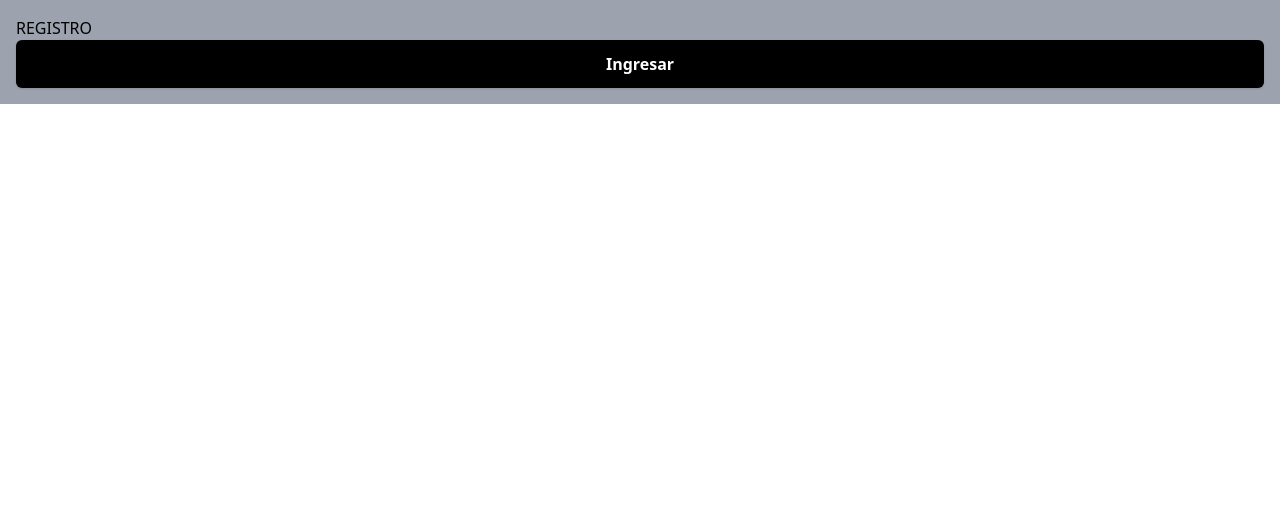
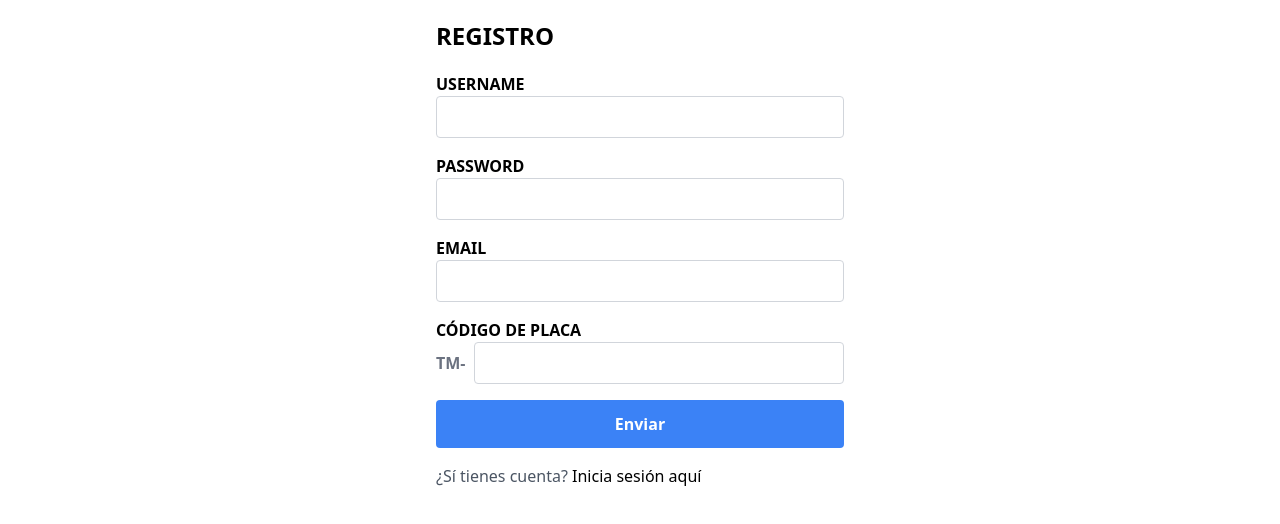
Before and after one commit to LordPanda04/ArquiPulsadores, a React (Vite) app: page /register in a window 1280 px wide. Shown: the top 524 px of the page. Built offline with nearby package versions, Linux system fonts and the light colour scheme.

Commit message:
update register

```diff
--- a/src/pages/Jugando.jsx
+++ b/src/pages/Jugando.jsx
@@ -9,7 +9,7 @@ export const Jugando = () => {
         {/* Header */}
         <header className="flex items-center justify-center mb-5">
           <img
-            src="images/buttonBlinkLogo.png"
+            src="/src/images/BUTTONBLINK.png"
             alt="Logo"
             className="w-10 h-auto mr-3"
           />
--- a/src/pages/Lobby.jsx
+++ b/src/pages/Lobby.jsx
@@ -10,7 +10,7 @@ export const Lobby = () => {
         <Link to="/menu" className="block mb-6">
           <header className="flex items-center justify-center">
             <img
-              src="images/buttonBlinkLogo.png"
+              src="/src/images/BUTTONBLINK.png"
               alt="ButtonBlink Logo"
               className="w-10 h-auto mr-3"
             />
--- a/src/pages/Login.jsx
+++ b/src/pages/Login.jsx
@@ -9,7 +9,7 @@ export const Login = () => {
         {/* Logo */}
         <div className="mb-6">
           <img
-            src="images/buttonBlinkLogo.png"
+            src="/src/images/BUTTONBLINK.png"
             alt="Logo"
             className="w-12 h-auto mx-auto"
           />
@@ -50,13 +50,13 @@ export const Login = () => {
             onClick={() => navigate("/")}
             className="w-full py-3 bg-gray-200 text-black font-bold rounded-md shadow hover:bg-gray-300 transition"
           >
-            Regresar al menú
+            Volver al incio
           </button>
         </form>
 
         {/* Texto de registro */}
         <p className="mt-6 text-gray-600">
-          ¿Aun sin cuenta?{' '}
+          ¿Aún sin cuenta?{' '}
           <Link to="/register" className="text-black hover:underline">
           Regístrate aquí
           </Link>
--- a/src/pages/Menu.jsx
+++ b/src/pages/Menu.jsx
@@ -10,7 +10,7 @@ export const Menu = () => {
         <Link to="/" className="block mb-12">
           <header className="flex items-center">
             <img
-              src="images/buttonBlinkLogo.png"
+              src="/src/images/BUTTONBLINK.png"
               alt="ButtonBlink Logo"
               className="w-10 h-auto mr-3"
             />
--- a/src/pages/Ranking.jsx
+++ b/src/pages/Ranking.jsx
@@ -9,7 +9,7 @@ export const Ranking = () => {
         {/* Header */}
         <header className="mb-5">
           <img
-            src="images/buttonBlinkLogo.png"
+            src="/src/images/BUTTONBLINK.png"
             alt="Logo"
             className="w-12 h-auto mx-auto"
           />
@@ -57,7 +57,7 @@ export const Ranking = () => {
             REVANCHA
           </button>
           <button
-            onClick={()=> navigate("/menu")}
+            onClick={()=> navigate("/me")}
             className="py-3 px-5 bg-gray-300 text-black font-bold border-2 border-gray-300 rounded-lg hover:bg-gray-400 transition"
           >
             SALIR
--- a/src/pages/Register.jsx
+++ b/src/pages/Register.jsx
@@ -1,46 +1,140 @@
-import React from 'react';
-import { useNavigate } from 'react-router-dom';
+import React, { useState } from 'react';
+import { useNavigate, Link } from 'react-router-dom';
+import { useForm } from 'react-hook-form';
 
 export const Register = () => {
-  // const { register, handleSubmit } = useForm();
+  const { register, formState: { errors }, handleSubmit, setValue, getValues } = useForm();
   const navigate = useNavigate();
+  const [localErrors, setLocalErrors] = useState({}); // Estado local para manejar errores dinámicos
+
+  const onSubmit = (data) => {
+    console.log(data);
+    // Lógica adicional después de enviar el formulario
+  };
+
+  // Función para manejar entrada y errores dinámicos
+  const handleInput = (event, fieldName, maxLength, regex = null, errorMessage = '') => {
+    const value = event.target.value;
+    if (value.length > maxLength || (regex && !regex.test(value))) {
+      setLocalErrors((prev) => ({ ...prev, [fieldName]: errorMessage }));
+    } else {
+      setLocalErrors((prev) => ({ ...prev, [fieldName]: null }));
+      setValue(fieldName, value); // Actualiza el valor si es válido
+    }
+  };
+
   return (
-    <div class="bg-gray-400 p-4">
+    <div className="p-5 max-w-md mx-auto">
       {/* Título */}
-      <h2>
-        REGISTRO
-      </h2>
+      <h1 className="text-2xl font-bold mb-5">REGISTRO</h1>
 
-      {/* <form>
+      <form onSubmit={handleSubmit(onSubmit)} className="space-y-4">
+        {/* Campo Username */}
         <div>
-          <label>USERNAME</label>
-          <input type="text" name="" />
+          <label className="block font-bold">USERNAME</label>
+          <input
+            type="text"
+            {...register('username', { required: true })}
+            className="border border-gray-300 rounded p-2 w-full"
+            onInput={(e) =>
+              handleInput(e, 'username', 10, null, 'Máximo 10 caracteres')
+            }
+          />
+          {(errors.username || localErrors.username) && (
+            <p className="text-red-500 text-sm">
+              {localErrors.username || 'Introduzca nombre de usuario'}
+            </p>
+          )}
         </div>
+
+        {/* Campo Password */}
         <div>
-          <label>CONTRASEÑA</label>
-          <input type="text" name="" />
+          <label className="block font-bold">PASSWORD</label>
+          <input
+            type="password"
+            {...register('password', { required: true })}
+            className="border border-gray-300 rounded p-2 w-full"
+            onInput={(e) =>
+              handleInput(
+                e,
+                'password',
+                10,
+                /^[a-zA-Z0-9]*$/,
+                'Solo se permiten letras y números, máximo 10 caracteres'
+              )
+            }
+          />
+          {(errors.password || localErrors.password) && (
+            <p className="text-red-500 text-sm">
+              {localErrors.password || 'Introduzca una contraseña'}
+            </p>
+          )}
         </div>
+
+        {/* Campo Email */}
         <div>
-          <label>CÓDIGO DE PLACA</label>
-          <input type="text" name="" />
+          <label className="block font-bold">EMAIL</label>
+          <input
+            type="email"
+            {...register('email', {
+              required: 'Introduzca un correo electrónico',
+              pattern: {
+                value: /^[a-zA-Z0-9._%+-]+@[a-zA-Z0-9.-]+\.[A-Za-z]{2,}$/,
+                message: 'El email ingresado es incorrecto',
+              },
+            })}
+            className="border border-gray-300 rounded p-2 w-full"
+          />
+          {errors.email && <p className="text-red-500 text-sm">{errors.email.message}</p>}
         </div>
+
+        {/* Campo Placa */}
         <div>
-          <label>EMAIL</label>
-          <input type="text" name="" />
+          <label className="block font-bold">CÓDIGO DE PLACA</label>
+          <div className="flex items-center">
+            <span className="mr-2 text-gray-500 font-bold">TM-</span>
+            <input
+              type="text"
+              {...register('placa', { required: true })}
+              className="border border-gray-300 rounded p-2 w-full"
+              onInput={(e) =>
+                handleInput(
+                  e,
+                  'placa',
+                  4,
+                  /^[a-zA-Z0-9]*$/,
+                  'Código de placa incorrecto, solo 4 caracteres'
+                )
+              }
+            />
+          </div>
+          {(errors.placa || localErrors.placa) && (
+            <p className="text-red-500 text-sm">
+              {localErrors.placa || 'Introduzca un código de placa válido'}
+            </p>
+          )}
         </div>
-      </form> */}
 
+        {/* Botón de Enviar */}
+          <button
+            type="submit"
+            onClick={handleSubmit((data) => {
+              console.log(data); // Aquí puedes manejar los datos enviados
+              navigate('/menu'); // Redirige a /menu
+            })}
+            className="w-full py-3 bg-blue-500 text-white font-bold rounded hover:bg-blue-600 transition"
+          >
+            Enviar
+          </button>
 
-
-
-
-      {/* Botones */}
-      <button
-            onClick={() => navigate("/menu")}
-            className="w-full py-3 bg-black text-white font-bold rounded-md shadow hover:bg-gray-800 transition"
-          >
-            Ingresar
-      </button>
+        {/* Vuelta a Login */}
+        <p className="mt-6 text-gray-600">
+          ¿Sí tienes cuenta?{' '}
+          <Link to="/login" className="text-black hover:underline">
+          Inicia sesión aquí
+          </Link>
+        </p>
+      </form>
     </div>
-  )
-}
+  );
+};
```
